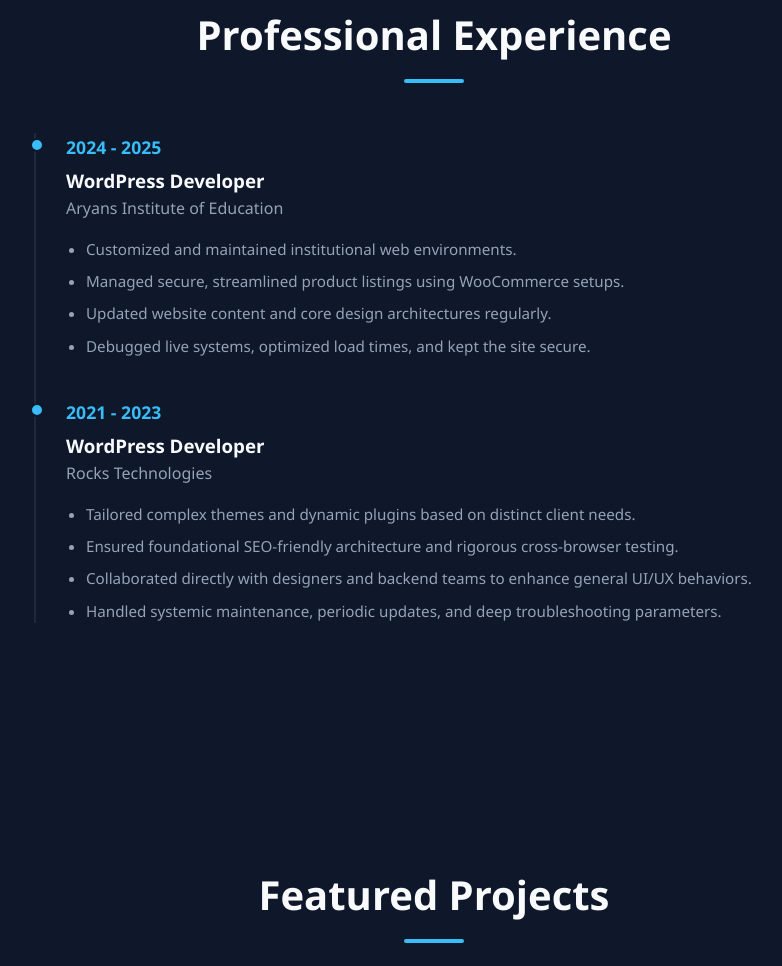
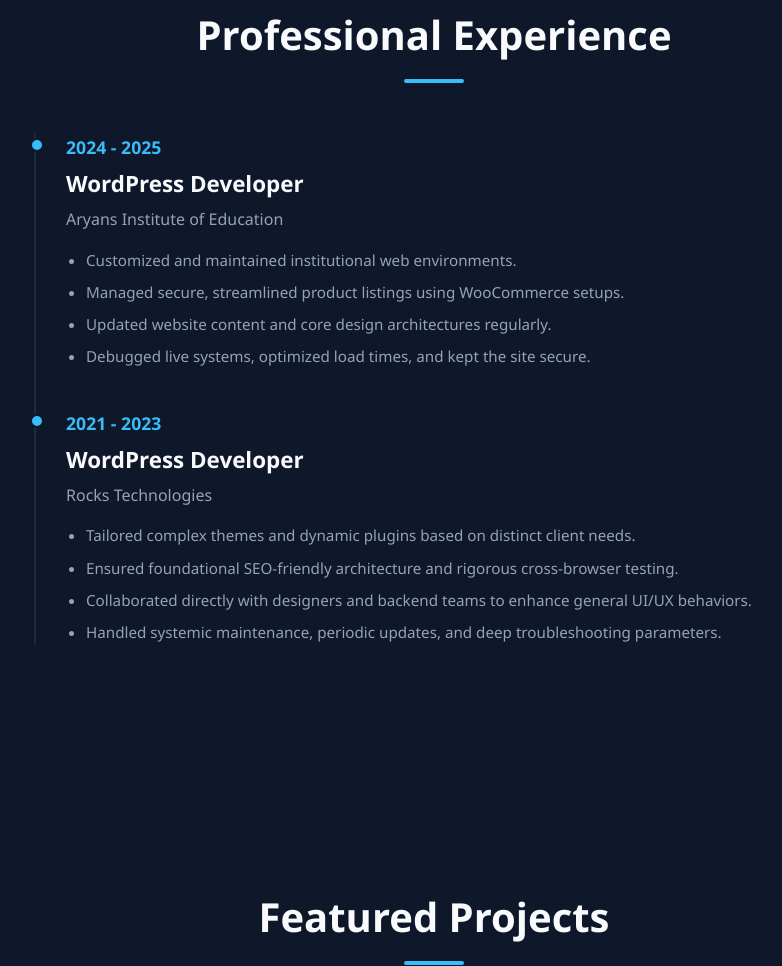
Before and after one commit to anuj8756/Anuj_Portfolio, a plain HTML site: page index.html in a window 1280 px wide. Shown: the part 2312-3278 px from the top of the page, without its empty margins (206-988 px from the left). Drawn offline with Linux system fonts and the light colour scheme.

Commit message:
Added resume and updated portfolio styles

```diff
--- a/style.css
+++ b/style.css
@@ -155,7 +155,13 @@ h2::after {
 .hero-content .highlight { color: var(--accent); }
 .hero-content p { font-size: 1.35rem; color: var(--text-muted); margin-bottom: 40px; max-width: 700px; margin-left: auto; margin-right: auto; }
 
+
+
+
+
 /* --- About & Education --- */
+
+
 .about-text { max-width: 850px; margin: 0 auto; text-align: center; font-size: 1.15rem; color: var(--text-muted); }
 .education-block { margin-top: 50px; text-align: left; background: var(--bg-secondary); padding: 30px; border-radius: 12px; border: 1px solid var(--card-border); }
 .education-block h3 { color: var(--text-main); margin-bottom: 20px; font-size: 1.4rem; display: flex; align-items: center; gap: 10px; }
@@ -164,6 +170,7 @@ h2::after {
 .edu-item strong { color: var(--text-main); display: block; font-size: 1.1rem; }
 
 /* --- Skills Section --- */
+
 .skills-grid {
     display: grid;
     grid-template-columns: repeat(auto-fit, minmax(160px, 1fr));
@@ -188,17 +195,21 @@ h2::after {
 }
 
 /* --- Experience Timeline --- */
+
+
 .timeline { position: relative; max-width: 800px; margin: 0 auto; padding-left: 30px; border-left: 2px solid var(--bg-secondary); }
 .timeline-item { position: relative; margin-bottom: 40px; }
 .timeline-item::before { content: ''; position: absolute; left: -36px; top: 5px; width: 10px; height: 10px; border-radius: 50%; background: var(--accent); border: 2px solid var(--bg-primary); }
 .timeline-date { font-weight: 700; color: var(--accent); margin-bottom: 5px; font-size: 1.1rem; }
-.timeline-content background: var(--bg-secondary); padding: 25px; border-radiu: 10px; border: 1px solid var(--card-border); }
+/* .timeline-content background: var(--bg-secondary); padding: 25px; border-radiu: 10px; border: 1px solid var(--card-border);  */
 .timeline-content h3 { font-size: 1.4rem; margin-bottom: 5px; }
 .timeline-content h4 { font-size: 1rem; color: var(--text-muted); margin-bottom: 15px; font-weight: 500; }
 .timeline-content ul { padding-left: 20px; color: var(--text-muted); }
 .timeline-content li { margin-bottom: 8px; font-size: 0.95rem; }
 
 /* --- Projects Section --- */
+
+
 .projects-grid {
     display: grid;
     grid-template-columns: repeat(auto-fit, minmax(320px, 1fr));
@@ -238,6 +249,8 @@ h2::after {
 }
 
 /* --- Contact Section --- */
+
+
 .contact-sub { text-align: center; color: var(--text-muted); margin-bottom: 50px; font-size: 1.1rem; }
 .contact-wrapper { display: grid; grid-template-columns: 1fr 1.5fr; gap: 40px; max-width: 900px; margin: 0 auto 50px; }
 .contact-info-list { display: flex; flex-direction: column; justify-content: center; gap: 25px; }
@@ -270,6 +283,8 @@ h2::after {
 footer { text-align: center; padding: 40px 20px; color: var(--text-muted); font-size: 0.9rem; border-top: 1px solid var(--card-border); margin-top: 50px; }
 
 /* --- Entrance & Scroll Animations Hooks --- */
+
+
 .fade-in { animation: fadeIn 1s cubic-bezier(0.25, 1, 0.5, 1) forwards; opacity: 0; }
 .delay-1 { animation-delay: 0.15s; }
 .delay-2 { animation-delay: 0.3s; }
```
Also changed, not shown: 1 other file.
